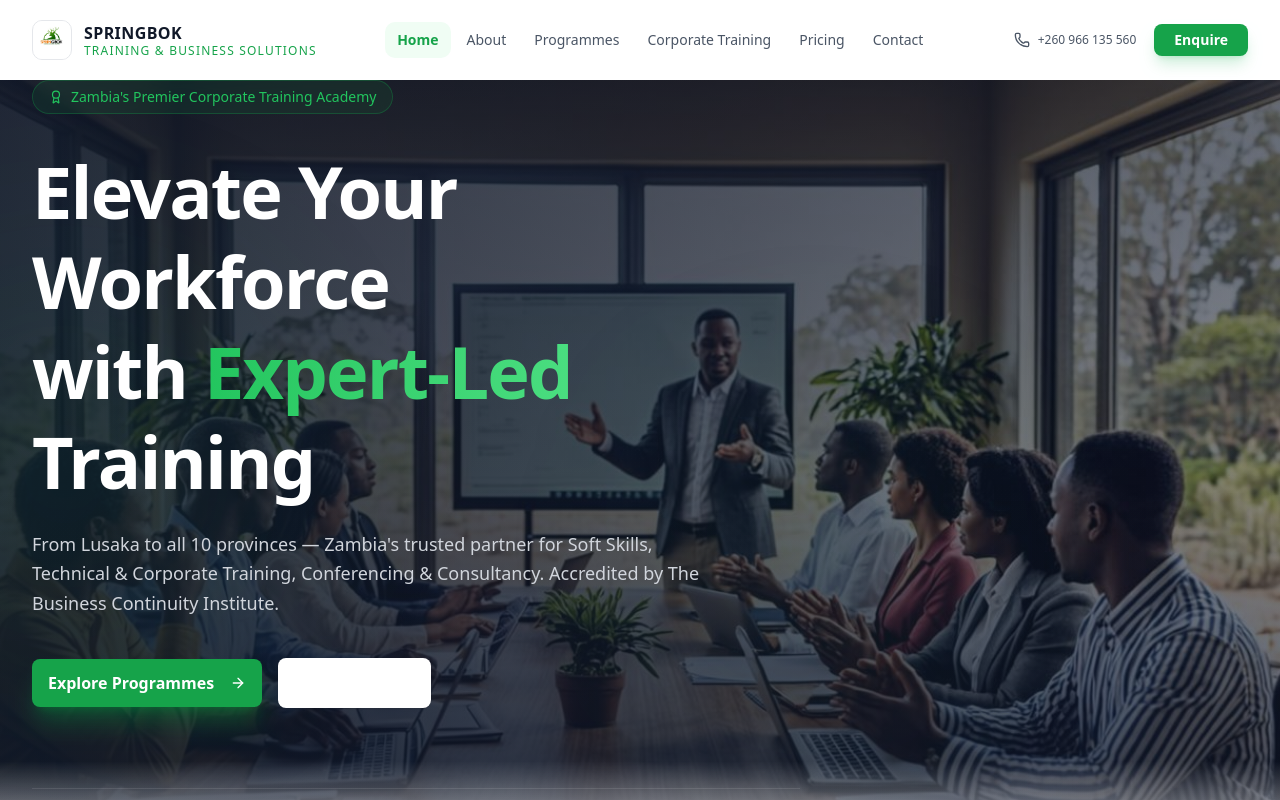
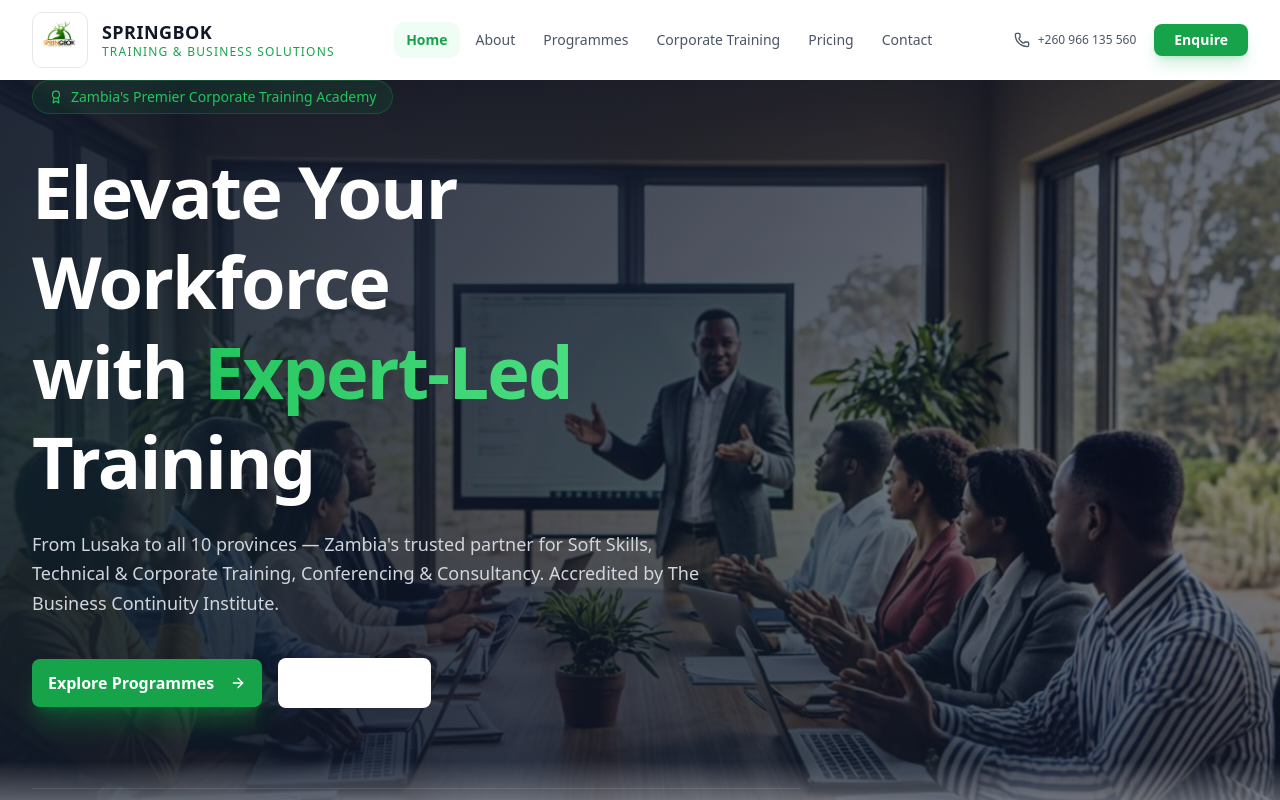
Before and after one commit to benedictmukalula-stack/springbok-training-website, a Next.js app: page / in a window 1280 px wide. Shown: the top 800 px of the page. Built offline with nearby package versions, Linux system fonts and the light colour scheme.

Commit message:
39c4296e-5e62-4541-851d-902431d49d1f

```diff
--- a/src/components/Footer.tsx
+++ b/src/components/Footer.tsx
@@ -40,20 +40,20 @@ export default function Footer() {
           {/* Brand Column */}
           <div className="lg:col-span-4">
             <Link href="/" className="inline-flex items-center gap-3 mb-6 group">
-              <div className="w-10 h-10 relative overflow-hidden rounded-lg bg-white flex items-center justify-center group-hover:border-green-300 transition-colors duration-300">
+              <div className="w-12 h-12 relative overflow-hidden rounded-lg bg-white flex items-center justify-center group-hover:border-green-300 transition-colors duration-300">
                 <Image
                   src="/logo.png"
                   alt="Springbok Training and Business Solutions"
-                  width={40}
-                  height={40}
+                  width={48}
+                  height={48}
                   className="w-full h-full object-contain"
                 />
               </div>
               <div className="flex flex-col">
-                <span className="text-sm font-bold tracking-wide text-white leading-tight">
+                <span className="text-base font-bold tracking-wide text-white leading-tight">
                   SPRINGBOK
                 </span>
-                <span className="text-[10px] text-[#16a34a] tracking-widest uppercase leading-tight">
+                <span className="text-xs text-[#16a34a] tracking-widest uppercase leading-tight">
                   Training &amp; Business Solutions
                 </span>
               </div>
--- a/src/components/Header.tsx
+++ b/src/components/Header.tsx
@@ -53,19 +53,19 @@ export default function Header() {
       <div className="max-w-7xl mx-auto px-4 sm:px-6 lg:px-8">
         <div className="flex items-center justify-between h-16 md:h-20">
           {/* Logo */}
-          <Link href="/" className="flex items-center gap-3 group">
-            <div className="w-10 h-10 relative overflow-hidden rounded-lg bg-white border border-gray-200 flex items-center justify-center group-hover:border-green-300 transition-colors duration-300">
+          <Link href="/" className="flex items-center gap-3.5 group">
+            <div className="w-14 h-14 relative overflow-hidden rounded-lg bg-white border border-gray-200 flex items-center justify-center group-hover:border-green-300 transition-colors duration-300">
               <Image
                 src="/logo.png"
                 alt="Springbok Training and Business Solutions"
-                width={40}
-                height={40}
+                width={56}
+                height={56}
                 className="w-full h-full object-contain"
                 priority
               />
             </div>
             <div className="flex flex-col">
-              <span className="text-sm md:text-base font-bold tracking-wide text-gray-900 leading-tight">
+              <span className="text-base md:text-lg font-bold tracking-wide text-gray-900 leading-tight">
                 SPRINGBOK
               </span>
               <span className="text-[10px] md:text-xs text-[#16a34a] tracking-widest uppercase leading-tight font-medium">
```
